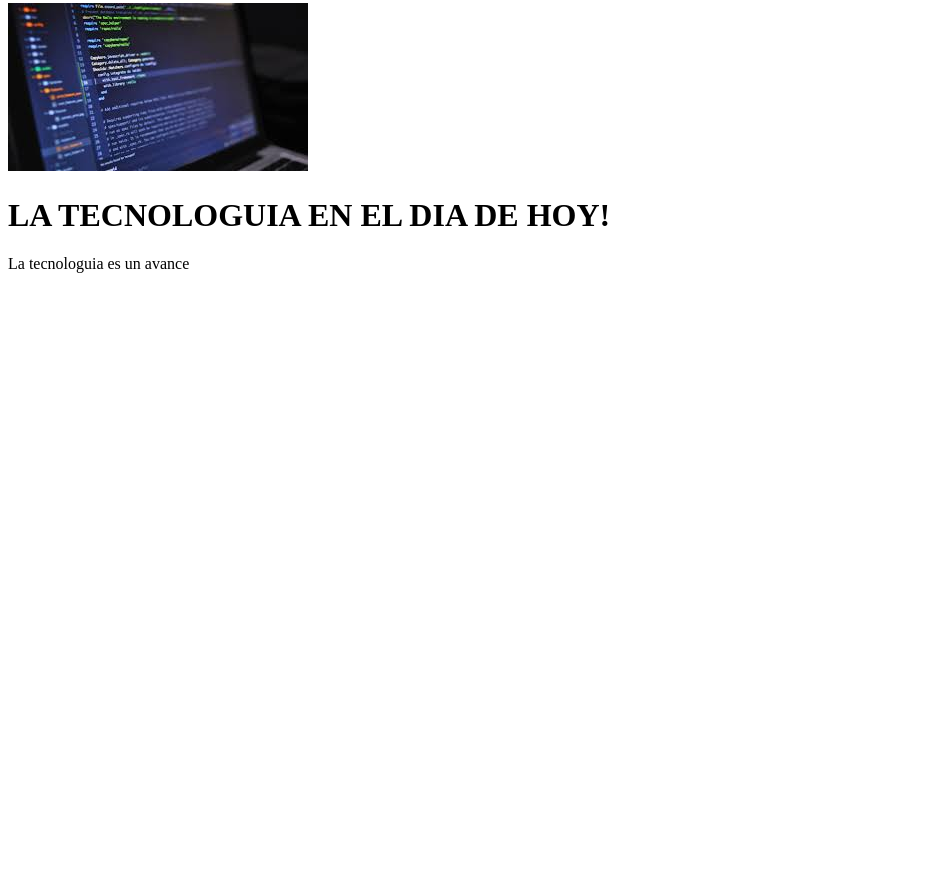
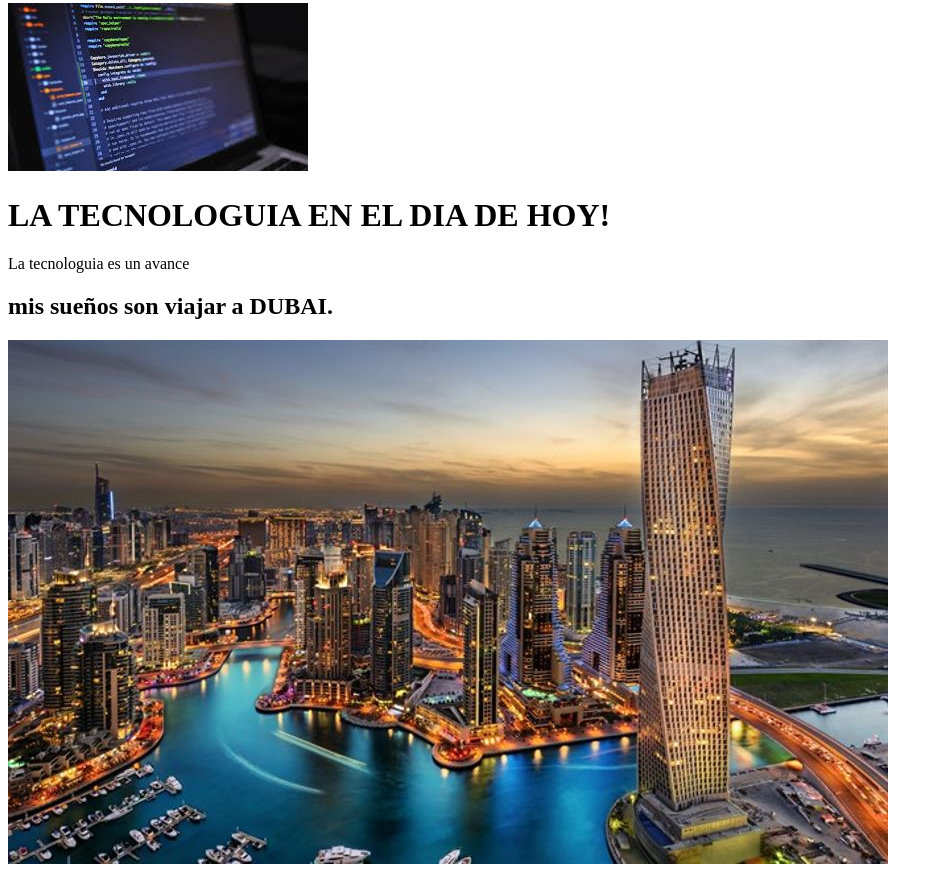
Before and after one commit to yheisonlanza2002/Viky, a plain HTML site: page index.html in a window 1280 px wide. Shown: the part 1008-1884 px from the top of the page, without its empty margins (0-943 px from the left). Before the commit the page ends 1323 px from the top, so only its background shows below. Drawn offline with Linux system fonts and the light colour scheme.

Commit message:
mi sueño

```diff
--- a/index.html
+++ b/index.html
@@ -18,5 +18,7 @@
         <img src="img/innovacion-tecn.jpg" alt="">
         <h1>LA TECNOLOGUIA EN EL DIA DE HOY!</h1>
         <P>La tecnologuia es un avance </P>
+    <h2>mis sueños son viajar a DUBAI.</h2>
+        <img src="img/dubai.jpg" alt="dubai">
 </body>
 </html>
```
Also changed, not shown: img/dubai.jpg (added).
